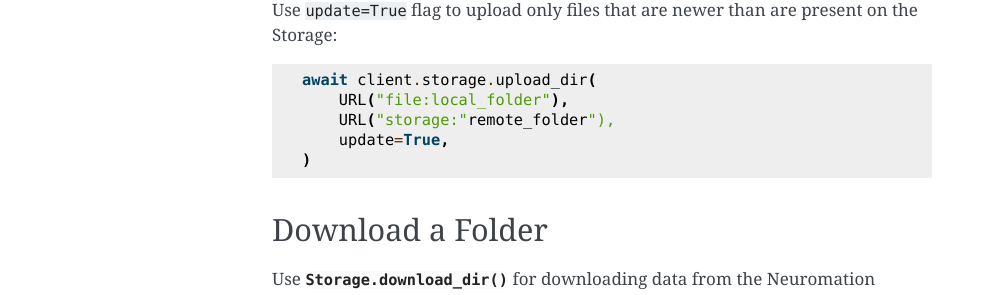
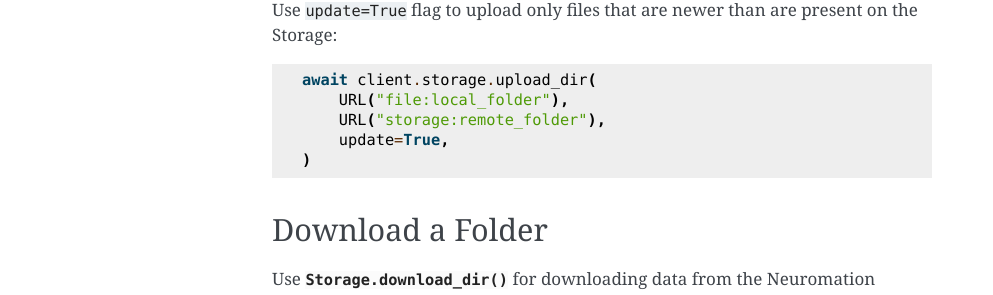
Before and after one commit to neuro-inc/neuro-cli, a Sphinx documentation site: the page built from docs/storage_usage.rst, in a window 1280 px wide. Shown: the part 636-931 px from the top of the page, without its empty margins (148-1141 px from the left). Built offline with Sphinx 7.4.7, drawn with Linux system fonts in a browser that asks for light colours; pages that are not in the unit, such as notebooks, are missing from menus.

```diff
--- a/docs/storage_usage.rst
+++ b/docs/storage_usage.rst
@@ -37,7 +37,7 @@ Storage::
 
    await client.storage.upload_dir(
        URL("file:local_folder"),
-       URL("storage:"remote_folder"),
+       URL("storage:remote_folder"),
        update=True,
    )
 
```
